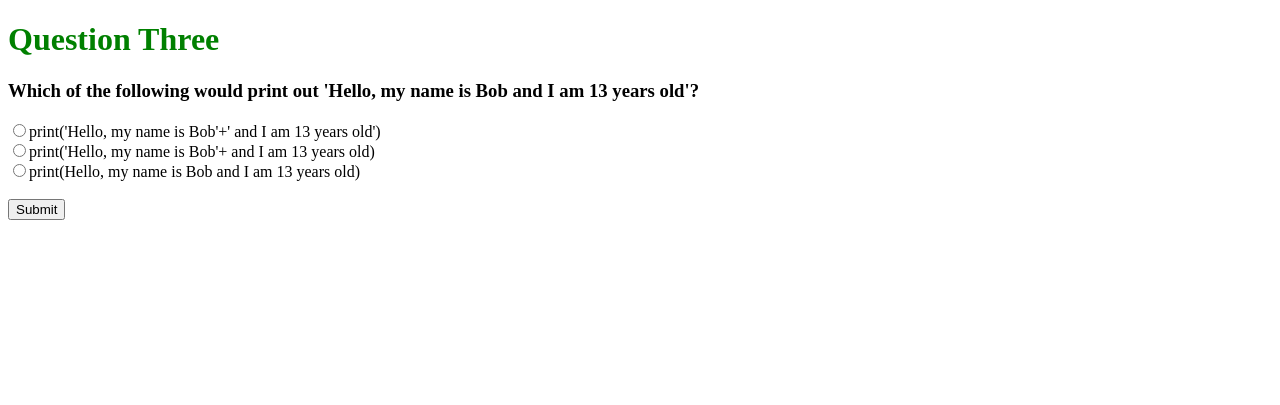
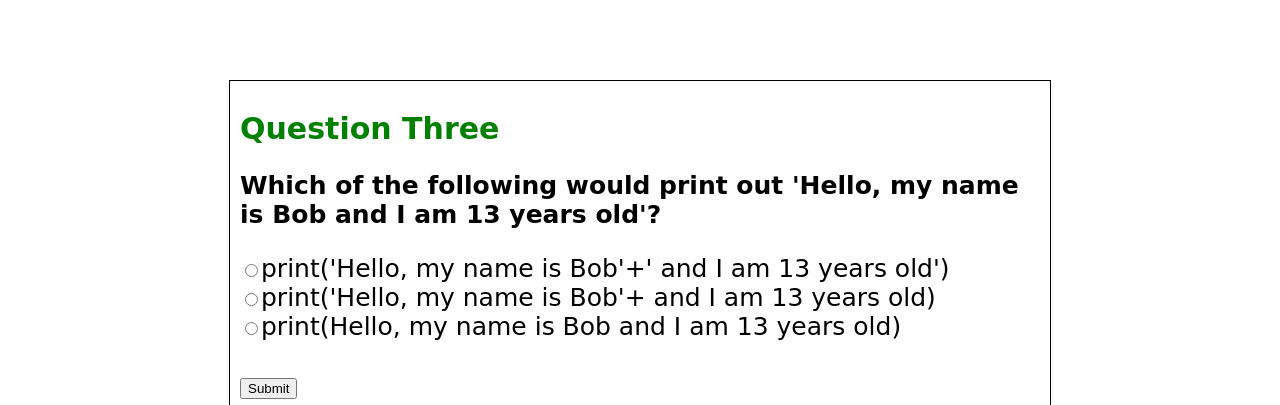
Before and after one commit to Roshni0/SummerHacks2020, a PHP site: page /python/indiv/partOneQuestionThree.php in a window 1280 px wide. Shown: the top 405 px of the page. Run offline with PHP 8.4, Linux system fonts and the light colour scheme.

Commit message:
Update partOneQuestionThree.php

```diff
--- a/python/indiv/partOneQuestionThree.php
+++ b/python/indiv/partOneQuestionThree.php
@@ -1,19 +1,41 @@
 <!DOCTYPE html>
 <html>
+<title>TeachMe</title>
 <head>
+<link rel="shortcut icon" href="logo.JPG" type="image/x-icon">
 </head>
+
 <body>
-      <h1 style="color:green;"> Question Three</h1>
-      <h3>
+<style>
+div.a {
+  border: 1px solid black;
+}
+div.outer { position: relative; height: 2px; }
+div.outer img { position: fixed; right: 0; bottom: 0; }
+</style>
+<br>
+<br>
+<br>
+<br>
+<div class="a" style="max-width:800px;margin:auto;vertical-align: middle;padding:10px;">
+    <h1 style="color:green;font-family: 'Bubblegum Sans', cursive; font-size: 30px;">
+    Question Three
+    </h1>
+
+    <h3 style="font-family: 'Bubblegum Sans', cursive;font-size: 25px;">
     Which of the following would print out 'Hello, my name is Bob and I am 13 years old'?
     </h3>
-      <form>
+
+    <form style="font-family: 'Bubblegum Sans', cursive;font-size: 25px;">
     <input type="radio" name="Hello" id="c1"
             value="c1">print('Hello, my name is Bob'+' and I am 13 years old')<br>
+
         <input type="radio" name="Hello" id="w2"
             value="w2">print('Hello, my name is Bob'+ and I am 13 years old)<br>
+
         <input type="radio" name="Hello" id="w1"
             value="w1">print(Hello, my name is Bob and I am 13 years old)<br><br>
+
         <button type="button" onclick="display()">
             Submit
         </button>
@@ -22,6 +44,10 @@
     <div id="disp" style=
         "color:green; font-size:18px; font-weight:bold;">
     </div>
+</div>
+<div class="outer">
+    <img src="coding.gif" height="100">
+ </div>
 </body>
     <script>
         function display() {
@@ -29,19 +55,23 @@
                 var partOne = "Good try but this is incorrect. Remember, you need to have quotation marks around the text.";
                     var str = "Next Part";
                     var result = str.link("pageTwo.php");
-                      document.getElementById("disp").innerHTML = partOne  + "      " + result;
+                    var total = partOne  + "      " + result;
+                    document.getElementById("disp").innerHTML = total.fontcolor("red")
+
             }
             else if(document.getElementById('w2').checked) {
                var partOne = "Almost! Not quite correct, there has to be quotation marks around all the different texts. The + sign is not considered a text so it is not included in the string.";
                var str = "Next Part";
                     var result = str.link("pageTwo.php");
-                      document.getElementById("disp").innerHTML = partOne  + "      " + result;
+                    var total = partOne  + "      " + result;
+                    document.getElementById("disp").innerHTML = total.fontcolor("red")
             }
             else if(document.getElementById('c1').checked) {
                 var partOne = "This is correct! Remember, you always have write - print('something')";
                 var str = "Next Part";
                     var result = str.link("pageTwo.php");
-                      document.getElementById("disp").innerHTML = partOne  + "      " + result;
+                    var total = partOne  + "      " + result;
+                    document.getElementById("disp").innerHTML = total.fontcolor("green")
             }
             else {
                 var partOne = "The task was to print out 'Hello, my name is Bob and I am 13 years old', so the best way to do that would be to select the first option - print('Hello, my name is Bob'+' and I am 13 years old')";
```
Lines whose indentation alone changed are shown as unchanged.
